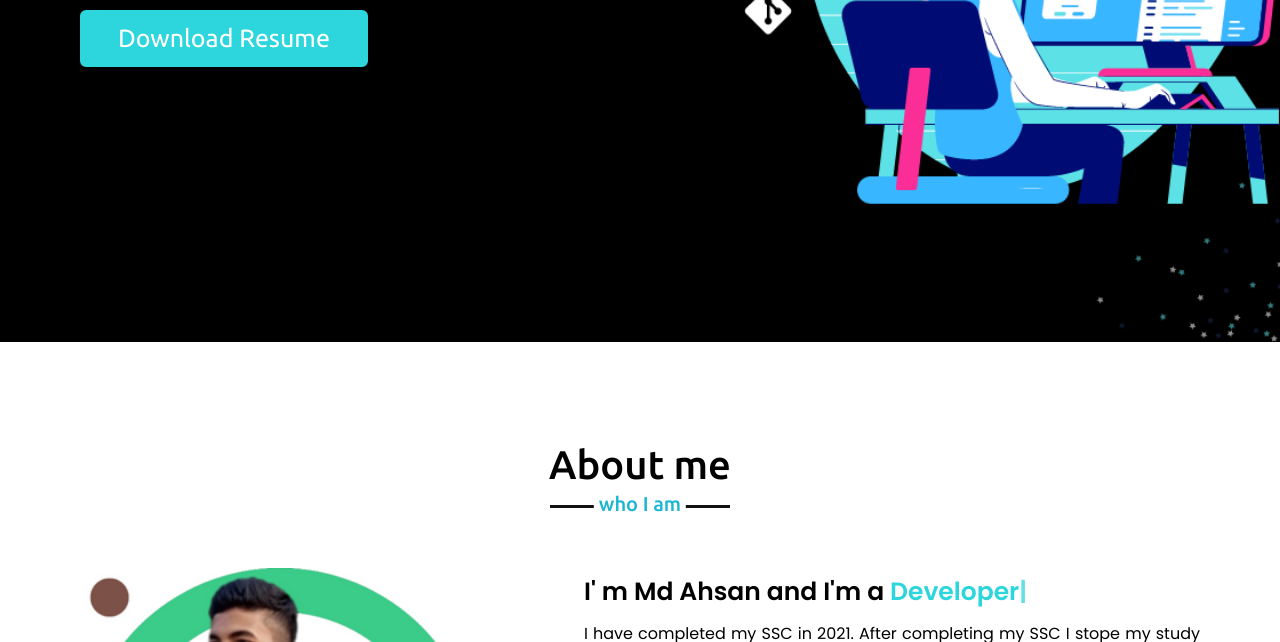
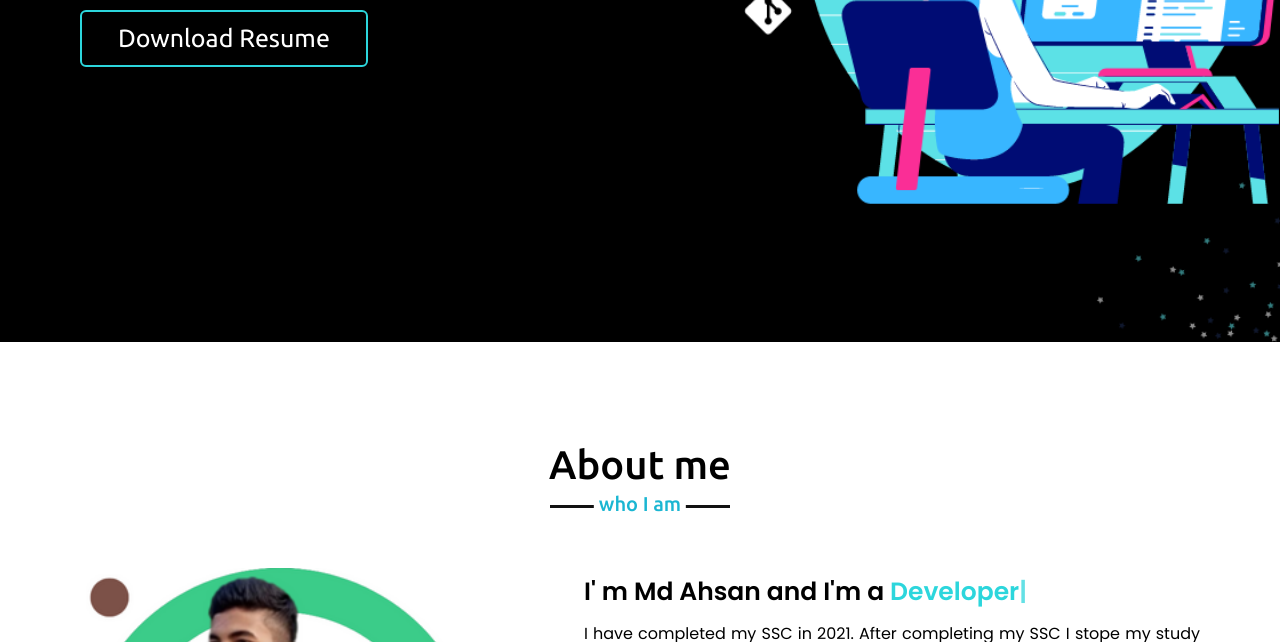
Before and after one commit to sayyed-ahsan/Prortfolio-Md-Ahsan-, a plain HTML site: page index.html in a window 1280 px wide. Shown: the part 458-1100 px from the top of the page. Drawn offline with nearby package versions, Linux system fonts and the light colour scheme.

Commit message:
resume changed

```diff
--- a/index.html
+++ b/index.html
@@ -46,7 +46,7 @@
                 <div class="text-1">Hello there, It's me </div>
                 <div class="text-2">Md Ahsan </div>
                 <div class="text-3">And I'm a <span class="typing"></span></div>
-                <a href="https://drive.google.com/file/d/1C3QaraRVcHC67hQCDqguVppe1RrzSISw/view?fbclid=IwAR2KZZMkqCvcwATNa5VHgZo4fxLM4o6U64hSD0aQ9SrskzLswXvKpX8p3ko"
+                <a href="https://drive.google.com/file/d/1g_JIfOsIhRAfbUbEC4grm33qALYv9ukQ/view?usp=sharing"
                     target="_blank">Download
                     Resume</a>
             </div>
--- a/style.css
+++ b/style.css
@@ -241,7 +241,7 @@ section .title::after {
 
 .home .home-content a {
     display: inline-block;
-    background: rgb(44, 214, 220);
+    background: none;
     color: #fff;
     font-size: 25px;
     padding: 12px 36px;
@@ -253,8 +253,9 @@ section .title::after {
 }
 
 .home .home-content a:hover {
-    color: rgb(44, 214, 220);
-    background: none;
+    color: rgb(0, 0, 0);
+
+    background: rgb(44, 214, 220);
 }
 
 /* about section styling */
```
Also changed, not shown: 1 other file.
